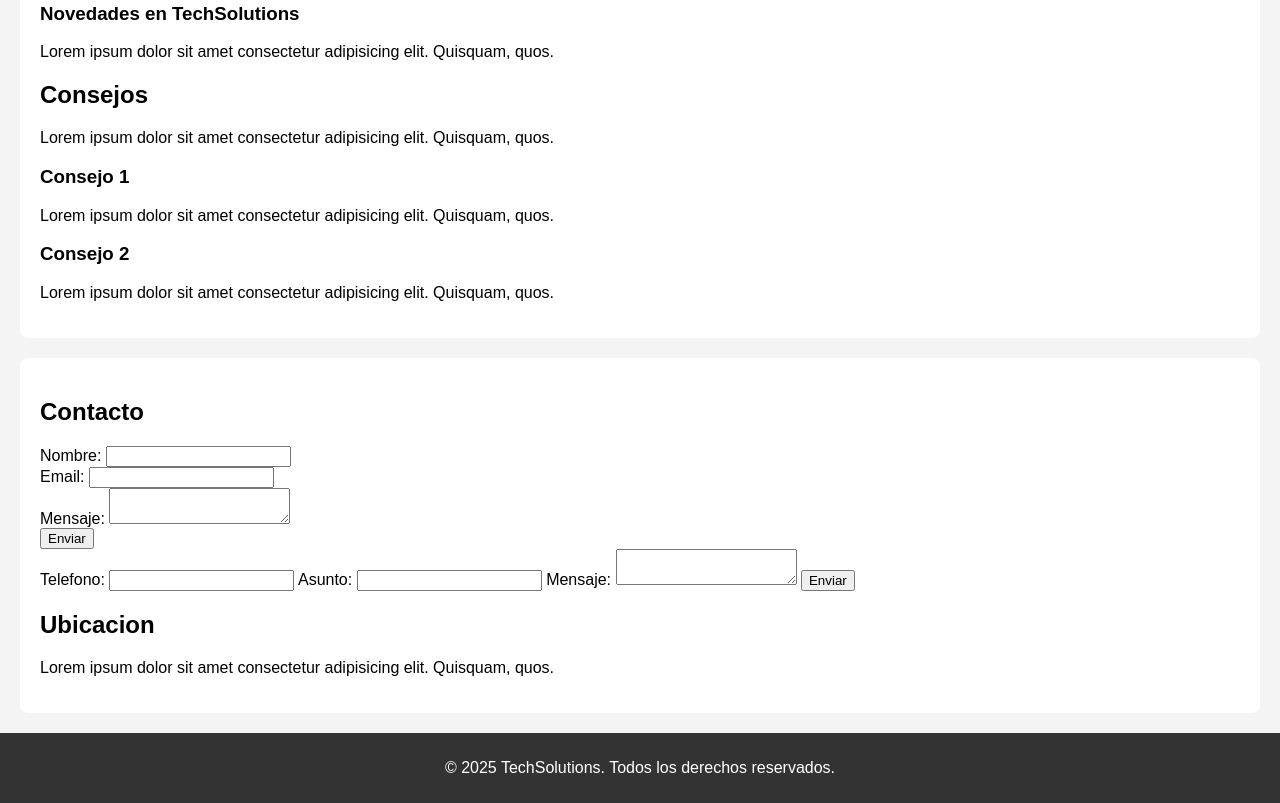
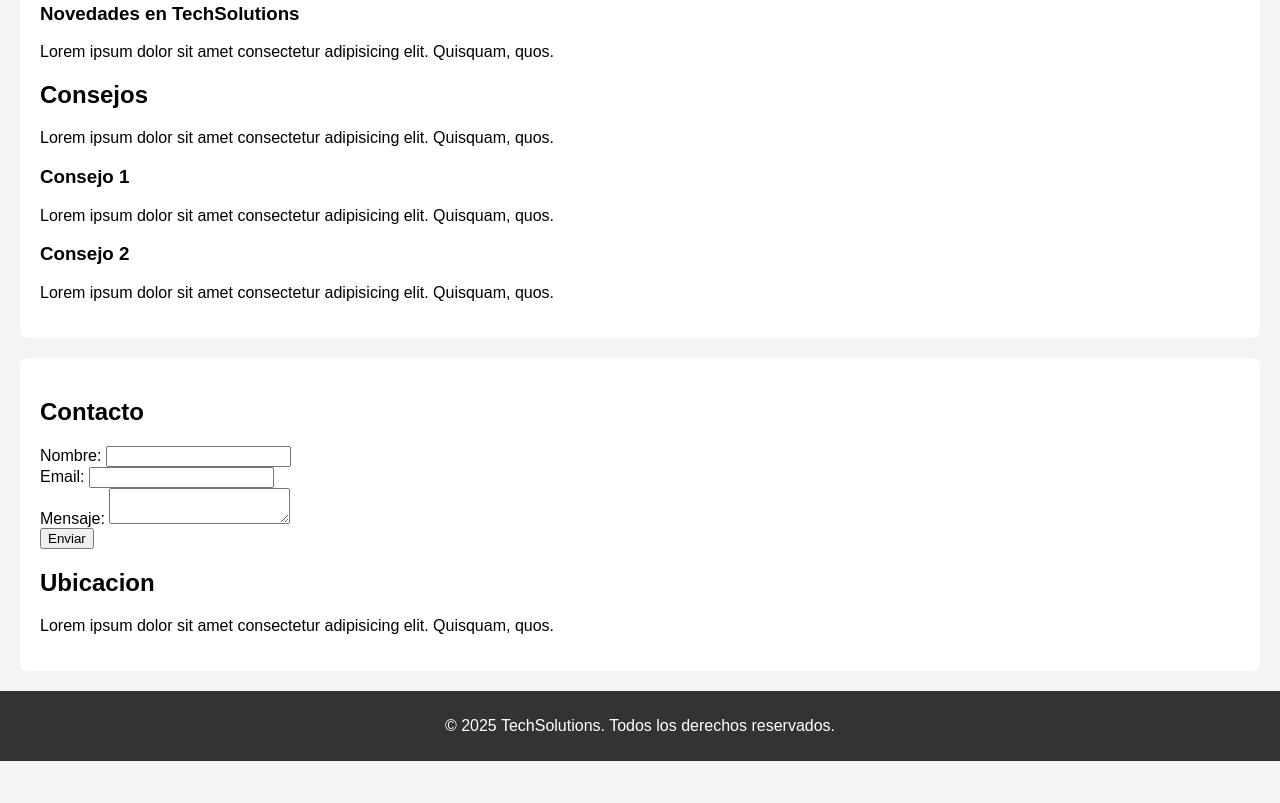
Before and after one commit to AndresFJG/TechSolutionsAMN.github.io, a plain HTML site: page index.html in a window 1280 px wide. Shown: the part 2247-3050 px from the top of the page. After the commit the page ends 3008 px from the top, so only its background shows below. Drawn offline with Linux system fonts and the light colour scheme.

Commit message:
Cambio de conflicto del contacto

```diff
--- a/index.html
+++ b/index.html
@@ -145,17 +145,6 @@
                 <textarea id="mensaje" name="mensaje" required></textarea>
             </div>
             <button type="submit">Enviar</button>
-
-            <div class="form-group">
-                <label for="telefono">Telefono:</label>
-                <input type="tel" id="telefono" name="telefono" required>
-                <label for="asunto">Asunto:</label>
-                <input type="text" id="asunto" name="asunto" required>
-                <label for="mensaje">Mensaje:</label>
-                <textarea id="mensaje" name="mensaje" required></textarea>
-                <button type="submit">Enviar</button>
-
-            </div>
             <div class="form-group">
                 <h2>Ubicacion</h2>
                 <p>
```
